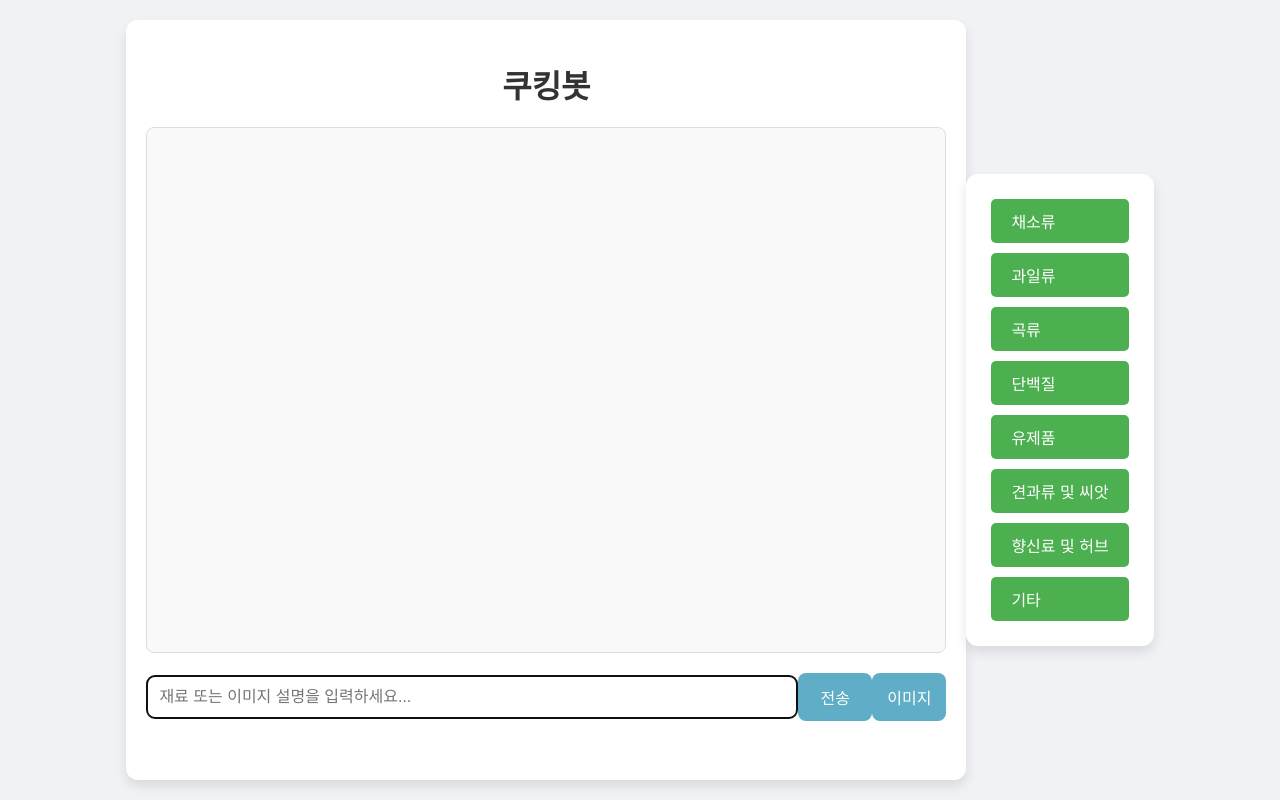
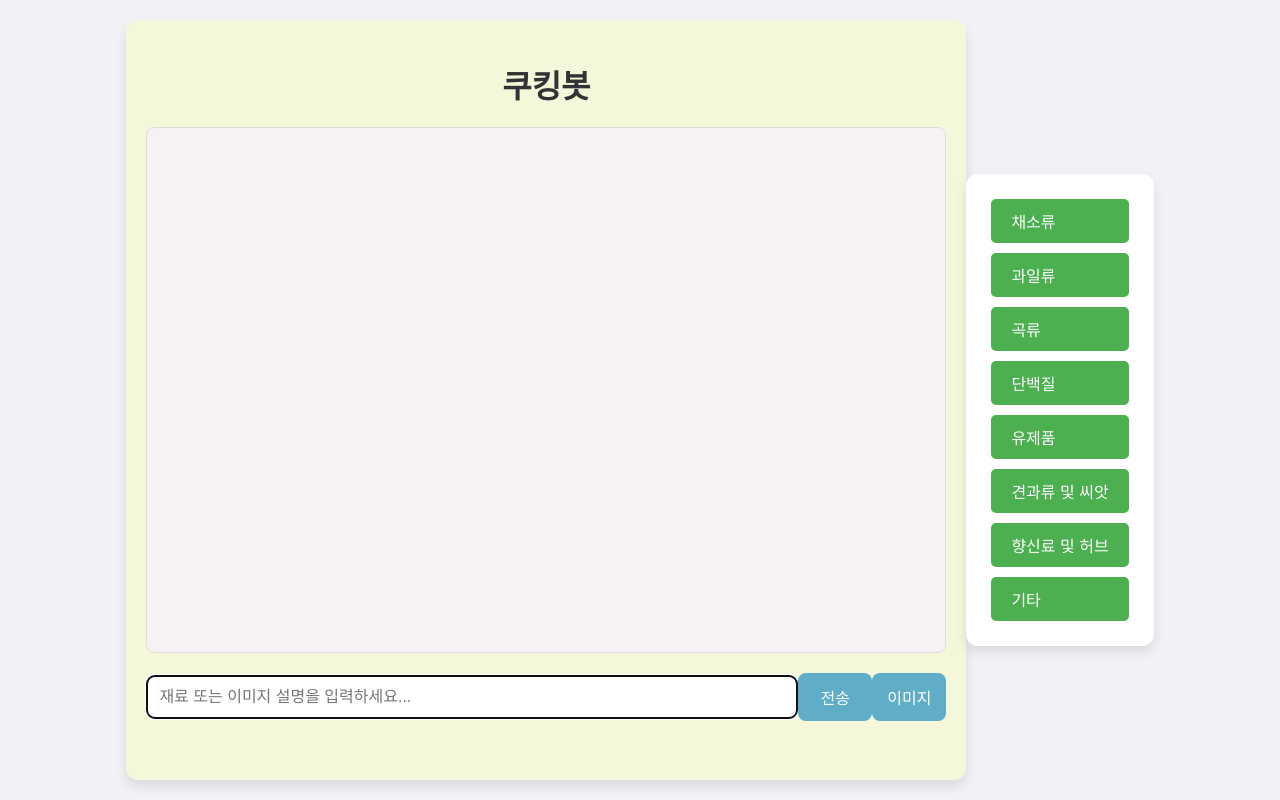
Before and after one commit to ghdtldus/recipeAI, a Flask app: page / in a window 1280 px wide. Run offline with Flask 3, Linux system fonts and the light colour scheme.

Commit message:
css마무리

```diff
--- a/static/css/style.css
+++ b/static/css/style.css
@@ -17,7 +17,7 @@ h1 {
 #chat-container {
     width: 90%;
     max-width: 800px;
-    background-color: #fff;
+    background-color: #f5f7db;
     border-radius: 12px;
     box-shadow: 0 6px 12px rgba(0, 0, 0, 0.1);
     padding: 20px;
@@ -30,7 +30,7 @@ h1 {
     overflow-y: auto;
     margin-bottom: 20px;
     padding: 10px;
-    background-color: #f9f9f9;
+    background-color: #f8f1f4;
     border-radius: 8px;
     border: 1px solid #ddd;
     max-height: 70%;
--- a/templates/index.html
+++ b/templates/index.html
@@ -59,17 +59,17 @@ function displayIngredients(category) {
     let ingredients = [];
 
     if (category === "채소류") {
-        ingredients = ["양파", "당근", "브로콜리"];
+        ingredients = ["양파", "당근", "브로콜리","배추"];
     } else if (category === "과일류") {
         ingredients = ["사과", "바나나", "오렌지"];
     } else if (category === "곡류") {
-        ingredients = ["쌀", "밀", "보리"];
+        ingredients = ["쌀", "밀", "보리","옥수수"];
     } else if (category === "단백질") {
         ingredients = ["소고기", "닭고기", "돼지고기", "생선", "두부","계란"];
     } else if (category === "유제품") {
-        ingredients = ["우유", "치즈", "요거트"];
+        ingredients = ["우유", "치즈", "요거트","버터"];
     } else if (category === "견과류 및 씨앗") {
-        ingredients = ["아몬드", "호두", "해바라기씨"];
+        ingredients = ["아몬드", "호두", "해바라기씨","캐슈넛"];
     } else if (category === "향신료 및 허브") {
         ingredients = ["소금", "후추", "바질", "파슬리"];
     } else if (category === "기타") {
```
